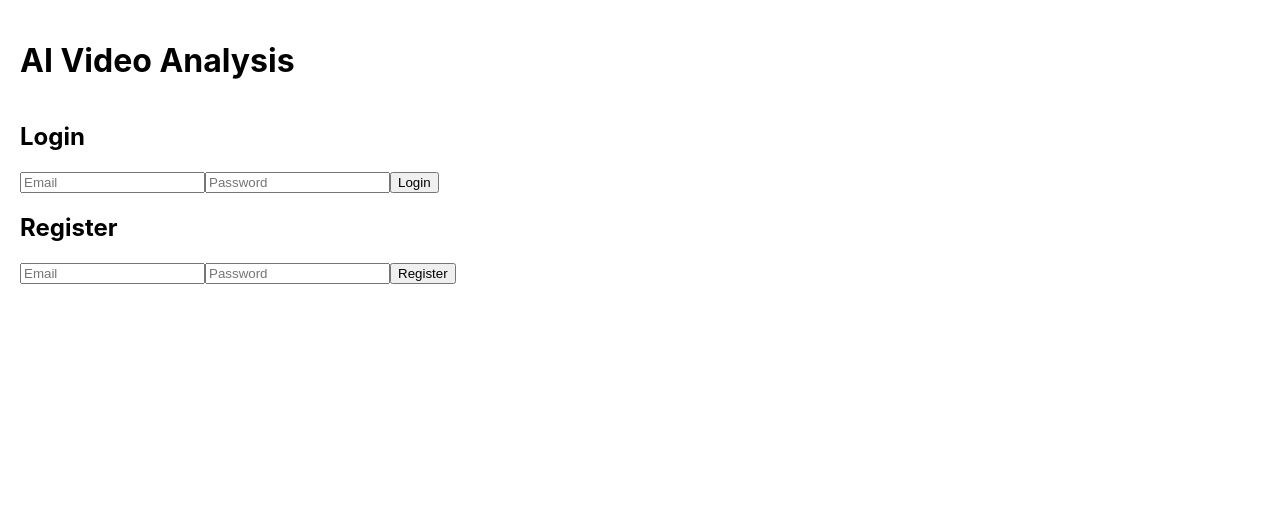
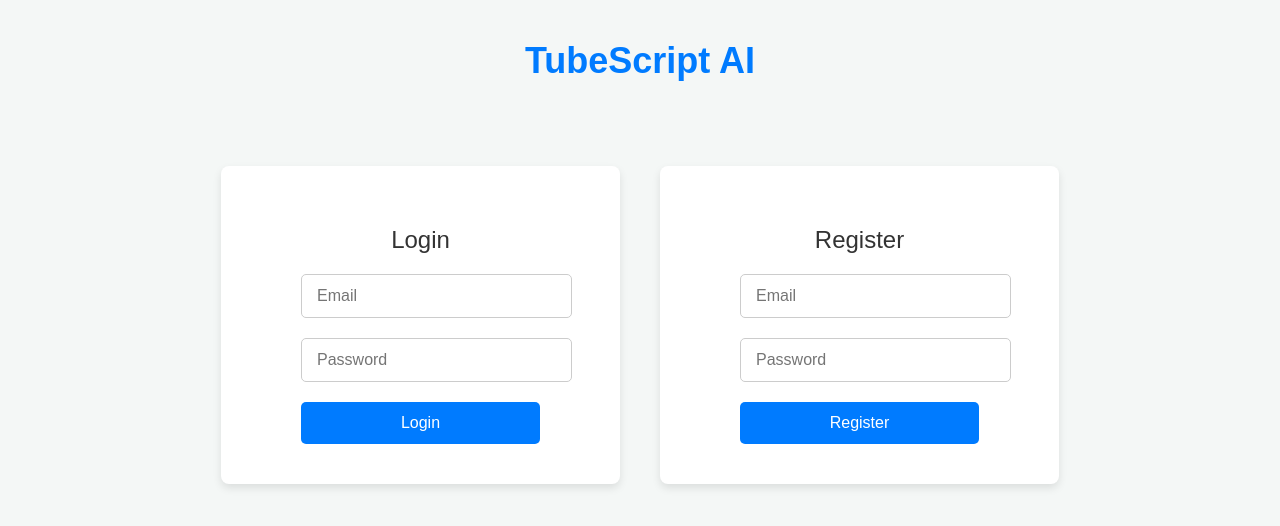
Before and after one commit to CodeJonesW/tubeScriptAiWebApp, a React (Create React App) app: page / in a window 1280 px wide. Shown: the top 526 px of the page. Built offline with nearby package versions, Linux system fonts and the light colour scheme.

Commit message:
add styles

```diff
--- a/src/App.css
+++ b/src/App.css
@@ -1,50 +1,213 @@
+/* Global Styles */
 body {
-  font-family: Arial, sans-serif;
+  font-family: "Arial", sans-serif;
+  background-color: #f4f7f6;
+  color: #333;
   margin: 0;
   padding: 0;
-  background-color: #f4f4f4;
 }
 
 h1 {
   text-align: center;
   margin-top: 20px;
+  font-size: 36px;
+  color: #007bff;
 }
 
-form {
+/* Container Styles */
+.app-container {
   display: flex;
   flex-direction: column;
   align-items: center;
+  justify-content: center;
+  padding: 20px;
 }
 
-input,
-textarea {
-  width: 300px;
-  margin: 10px 0;
-  padding: 10px;
-  border-radius: 5px;
-  border: 1px solid #ccc;
+.auth-container {
+  display: flex;
+  justify-content: center;
+  gap: 40px;
+  padding: 20px;
 }
 
-button {
-  padding: 10px 20px;
+.auth-form {
+  width: 100%;
+  display: flex;
+  flex-direction: column;
+  align-items: center;
+  justify-content: center;
+  padding: 20px;
+  max-width: 400px;
+  padding: 40px;
+}
+
+.form-container {
+  width: 100%;
+  display: flex;
+  flex-direction: column;
+  align-items: center;
+  justify-content: center;
+  padding: 20px;
+  max-width: 400px;
+  background-color: #fff;
+  padding: 40px;
+  border-radius: 8px;
+  box-shadow: 0 4px 8px rgba(0, 0, 0, 0.1);
+}
+
+/* Form Styles */
+.form-title {
+  font-size: 24px;
+  font-weight: 500;
+  margin-bottom: 20px;
+  text-align: center;
+  color: #333;
+}
+
+.input-group {
+  display: flex;
+  flex-direction: column;
+  margin-bottom: 20px;
+  width: 100%;
+}
+
+.form-input,
+.form-textarea {
+  width: 100%;
+  padding: 12px 15px;
+  border: 1px solid #ccc;
+  border-radius: 5px;
+  font-size: 16px;
+  color: #333;
+  outline: none;
+}
+
+.form-input:focus,
+.form-textarea:focus {
+  border-color: #007bff;
+}
+
+.form-textarea {
+  height: 100px;
+  resize: none;
+}
+
+/* Button Styles */
+.primary-button {
+  width: 100%;
   background-color: #007bff;
   color: white;
+  padding: 12px 20px;
   border: none;
   border-radius: 5px;
+  font-size: 16px;
   cursor: pointer;
+  transition: background-color 0.3s ease;
 }
 
-button:disabled {
-  background-color: #ccc;
+.primary-button:hover {
+  background-color: #0056b3;
 }
 
-.results {
+.primary-button:disabled {
+  background-color: #ccc;
+  cursor: not-allowed;
+}
+
+/* Logout Button */
+.logout-button {
+  background-color: #ff4d4d;
+}
+
+.logout-button:hover {
+  background-color: #cc0000;
+}
+
+/* Error Message */
+.error-message {
+  color: red;
   text-align: center;
+  margin-bottom: 20px;
+}
+
+/* Status Message */
+.status-message {
+  text-align: center;
+  color: #007bff;
+  margin-bottom: 20px;
+}
+
+/* Profile Styles */
+.profile-card {
+  background-color: #fff;
+  padding: 20px;
+  border-radius: 8px;
+  box-shadow: 0 4px 8px rgba(0, 0, 0, 0.1);
+  margin-bottom: 20px;
+  width: 300px;
+  text-align: center;
+}
+
+.profile-info-row {
+  margin: 10px 0;
+  font-size: 16px;
+}
+
+.loading-message {
+  text-align: center;
+  color: #666;
   margin-top: 20px;
+}
+
+/* Results Styles */
+.results-card {
+  background-color: #fff;
   padding: 20px;
-  background-color: #fff;
-  border-radius: 10px;
+  border-radius: 8px;
+  box-shadow: 0 4px 8px rgba(0, 0, 0, 0.1);
   width: 80%;
-  margin-left: auto;
-  margin-right: auto;
+  margin: 20px auto;
+  text-align: center;
 }
+
+.results-container {
+  margin-top: 20px;
+}
+
+.results-card h2 {
+  font-size: 22px;
+  color: #333;
+}
+
+.results-card p {
+  font-size: 16px;
+  color: #555;
+}
+
+.main-container {
+  display: flex;
+  flex-direction: column;
+  align-items: center;
+  justify-content: center;
+  padding: 20px;
+  width: 100%;
+}
+
+.logout-container {
+  display: flex;
+  flex-direction: row;
+  justify-content: flex-end;
+  margin-top: 20px;
+  width: 100%;
+}
+
+.logout-button {
+  background-color: #ff4d4d;
+  color: white;
+  padding: 10px 20px;
+  border: none;
+  border-radius: 5px;
+  font-size: 16px;
+  cursor: pointer;
+  transition: background-color 0.3s ease;
+}
--- a/src/App.js
+++ b/src/App.js
@@ -5,6 +5,7 @@ import Login from "./components/Login";
 import Profile from "./components/Profile";
 import Register from "./components/Register";
 import axios from "axios";
+import "./App.css"; // Add this for global styles
 
 const App = () => {
   const [isAuthenticated, setIsAuthenticated] = useState(
@@ -53,7 +54,6 @@ const App = () => {
 
     try {
       const token = localStorage.getItem("authToken");
-      console.log("token", token);
       const response = await axios.post(
         "http://localhost:5000/process",
         {
@@ -130,33 +130,44 @@ const App = () => {
   };
 
   return (
-    <div
-      style={{
-        display: "flex",
-        flexDirection: "column",
-        justifyContent: "center",
-        padding: "20px",
-      }}
-    >
-      <h1>AI Video Analysis</h1>
+    <div className="app-container">
+      {isAuthenticated ? (
+        <div className="logout-container">
+          <button className="logout-button" onClick={handleLogout}>
+            Logout
+          </button>
+        </div>
+      ) : null}
+      <h1>TubeScript AI</h1>
 
       {!isAuthenticated ? (
-        <div>
+        <div className="auth-container">
+          <div className="auth-form">
             <Login onLogin={handleLogin} />
+          </div>
+          <div className="auth-form">
             <Register
-            onRegister={() => alert("Registered successfully! Please log in.")}
+              onRegister={() =>
+                alert("Registered successfully! Please log in.")
+              }
             />
           </div>
+        </div>
       ) : (
-        <div>
+        <div className="main-container">
+          <div className="profile-container">
             <Profile profile={profile} />
-          <button onClick={handleLogout}>Logout</button>
+          </div>
+          <div className="form-container">
             <InputForm onSubmit={handleAnalyze} />
-          {loading ? <p>{status || "Processing..."}</p> : null}
-          {result ? <Results result={result} title="Analysis" /> : null}
-          {transcript ? (
-            <Results result={transcript} title={"Transcript"} />
+          </div>
+          <div className="results-container">
+            {loading ? (
+              <p className="status-message">{status || "Processing..."}</p>
             ) : null}
+            {result && <Results result={result} title="Analysis" />}
+            {transcript && <Results result={transcript} title="Transcript" />}
+          </div>
         </div>
       )}
     </div>
--- a/src/components/InputForm.js
+++ b/src/components/InputForm.js
@@ -13,32 +13,29 @@ const InputForm = ({ onSubmit }) => {
   };
 
   return (
-    <div>
-      <form
-        style={{
-          display: "flex",
-          flexDirection: "column",
-          width: "200px",
-          margin: "0 auto",
-        }}
-        onSubmit={handleSubmit}
-      >
+    <div className="input-form">
+      <h2>Analyze YouTube Video</h2>
+      <form onSubmit={handleSubmit}>
+        <div className="input-group">
           <input
-          style={{ marginBottom: "10px" }}
             type="text"
             placeholder="Enter YouTube URL"
             value={youtubeUrl}
             onChange={(e) => setYoutubeUrl(e.target.value)}
+            className="form-input"
             required
           />
+        </div>
+        <div className="input-group">
           <textarea
-          style={{ marginBottom: "10px" }}
             placeholder="Enter your prompt (e.g., Summarize the video)"
             value={prompt}
             onChange={(e) => setPrompt(e.target.value)}
+            className="form-textarea"
             required
           />
-        <button type="submit" disabled={loading}>
+        </div>
+        <button type="submit" className="primary-button" disabled={loading}>
           {loading ? "Processing..." : "Analyze Video"}
         </button>
       </form>
--- a/src/components/Login.js
+++ b/src/components/Login.js
@@ -23,23 +23,33 @@ const Login = ({ onLogin }) => {
   };
 
   return (
-    <div>
-      <h2>Login</h2>
-      {error && <p style={{ color: "red" }}>{error}</p>}
+    <div className="form-container">
+      <h2 className="form-title">Login</h2>
+      {error && <p className="error-message">{error}</p>}
       <form onSubmit={handleLogin}>
+        <div className="input-group">
           <input
             type="email"
             placeholder="Email"
             value={email}
             onChange={(e) => setEmail(e.target.value)}
+            className="form-input"
+            required
           />
+        </div>
+        <div className="input-group">
           <input
             type="password"
             placeholder="Password"
             value={password}
             onChange={(e) => setPassword(e.target.value)}
+            className="form-input"
+            required
           />
-        <button type="submit">Login</button>
+        </div>
+        <button type="submit" className="primary-button">
+          Login
+        </button>
       </form>
     </div>
   );
--- a/src/components/Profile.js
+++ b/src/components/Profile.js
@@ -2,35 +2,20 @@ import React from "react";
 
 const Profile = ({ profile }) => {
   if (!profile) {
-    return <div>Loading...</div>; // Handle the case where the profile is not available yet
+    return <div className="loading-message">Loading...</div>;
   }
 
   return (
-    <div style={styles.container}>
+    <div className="profile-card">
       <h2>User Profile</h2>
-      <div style={styles.infoRow}>
+      <div className="profile-info-row">
         <strong>Username:</strong> <span>{profile.username}</span>
       </div>
-      <div style={styles.infoRow}>
+      <div className="profile-info-row">
         <strong>Free Minutes:</strong> <span>{profile.free_minutes}</span>
       </div>
     </div>
   );
 };
 
-const styles = {
-  container: {
-    border: "1px solid #ccc",
-    padding: "16px",
-    borderRadius: "8px",
-    width: "300px",
-    margin: "20px auto",
-    boxShadow: "0px 4px 8px rgba(0, 0, 0, 0.1)",
-    textAlign: "left",
-  },
-  infoRow: {
-    margin: "8px 0",
-  },
-};
-
 export default Profile;
--- a/src/components/Register.js
+++ b/src/components/Register.js
@@ -21,23 +21,33 @@ const Register = ({ onRegister }) => {
   };
 
   return (
-    <div>
-      <h2>Register</h2>
-      {error && <p style={{ color: "red" }}>{error}</p>}
+    <div className="form-container">
+      <h2 className="form-title">Register</h2>
+      {error && <p className="error-message">{error}</p>}
       <form onSubmit={handleRegister}>
+        <div className="input-group">
           <input
             type="email"
             placeholder="Email"
             value={email}
             onChange={(e) => setEmail(e.target.value)}
+            className="form-input"
+            required
           />
+        </div>
+        <div className="input-group">
           <input
             type="password"
             placeholder="Password"
             value={password}
             onChange={(e) => setPassword(e.target.value)}
+            className="form-input"
+            required
           />
-        <button type="submit">Register</button>
+        </div>
+        <button type="submit" className="primary-button">
+          Register
+        </button>
       </form>
     </div>
   );
--- a/src/components/Results.js
+++ b/src/components/Results.js
@@ -2,7 +2,7 @@ import React from "react";
 
 const Results = ({ result, title }) => {
   return (
-    <div className="results">
+    <div className="results-card">
       <h2>{title}</h2>
       <p>{result}</p>
     </div>
```
Lines whose indentation alone changed are shown as unchanged.
